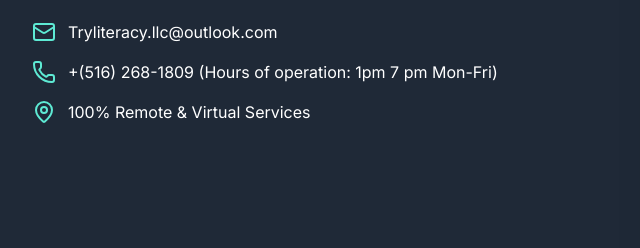
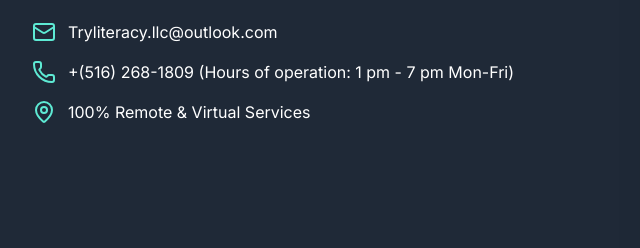
Before and after one commit to nak21223/try-literacy-website, a plain HTML site: page index.html in a window 1280 px wide. Shown: the part 3611-3859 px from the top of the page, 0-640 px from the left. Drawn offline with nearby package versions, Linux system fonts and the light colour scheme.

Commit message:
Add files via upload

```diff
--- a/index.html
+++ b/index.html
@@ -304,7 +304,7 @@
                             </div>
                             <div class="flex items-center space-x-3">
                                 <i data-lucide="phone" class="w-6 h-6 text-teal-300"></i>
-                                <span class="font-medium">+(516) 268-1809 (Hours of operation: 1pm 7 pm Mon-Fri)</span>
+                                <span class="font-medium">+(516) 268-1809 (Hours of operation: 1 pm - 7 pm Mon-Fri)</span>
                             </div>
                             <div class="flex items-center space-x-3">
                                 <i data-lucide="map-pin" class="w-6 h-6 text-teal-300"></i>
```
